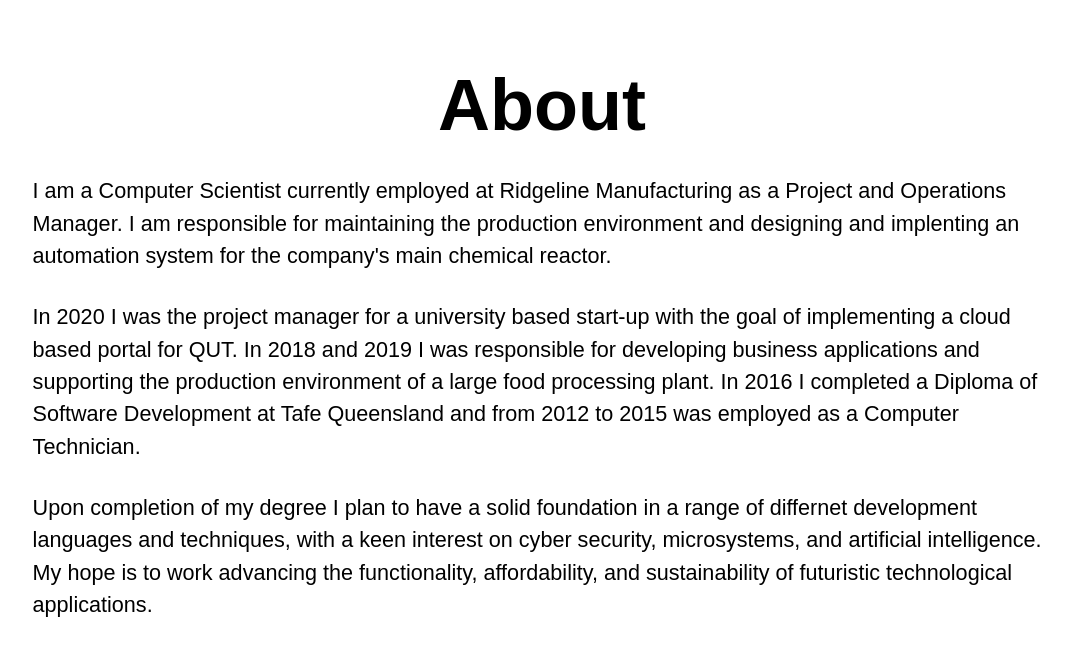
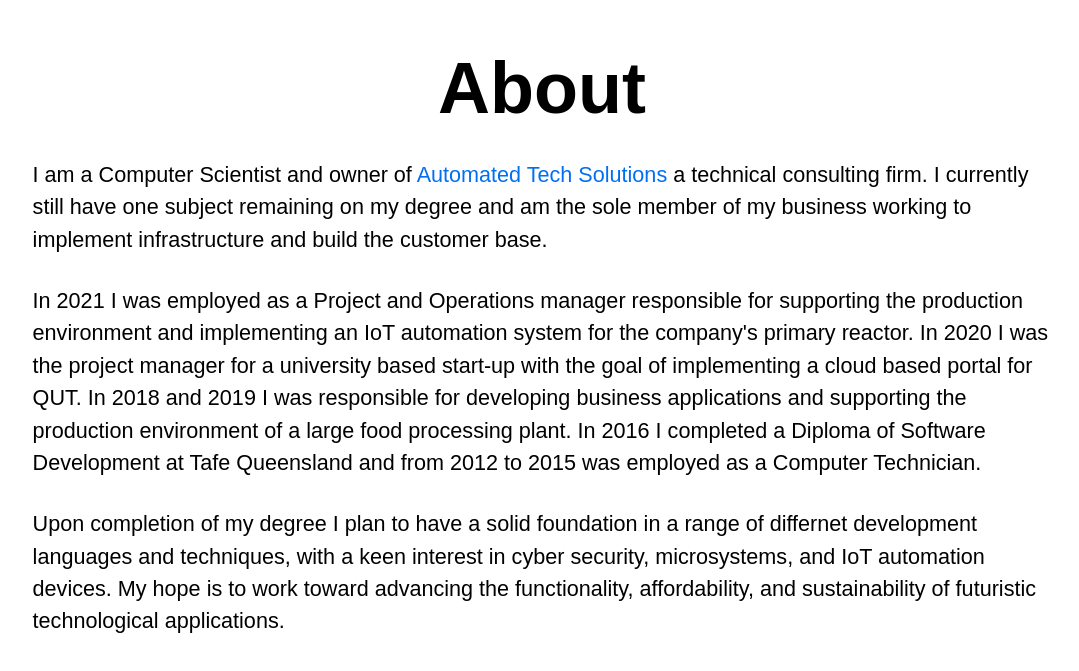
Before and after one commit to lreynolds188/Portfolio, a Next.js app: page /about in a window 1280 px wide. Shown: the part 179-850 px from the top of the page, without its empty margins (98-1177 px from the left). Built offline with nearby package versions, Linux system fonts and the light colour scheme.

Commit message:
Update about.js

```diff
--- a/pages/about.js
+++ b/pages/about.js
@@ -14,10 +14,13 @@ export default function Home() {
         <div>
         <br />
          <p className={styles.description}>
-            I am a Computer Scientist currently employed at Ridgeline Manufacturing as a Project and Operations Manager.
-            I am responsible for maintaining the production environment and designing and implenting an automation system for the company's main chemical reactor.
+            I am a Computer Scientist and owner of <a href="https://automatedtechnicalsolutions.com">Automated Tech Solutions</a> a technical consulting firm.
+            I currently still have one subject remaining on my degree and am the sole member of my business
+            working to implement infrastructure and build the customer base.
           </p><br /><br />
           <p className={styles.description}>
+            In 2021 I was employed as a Project and Operations manager responsible for supporting the production environment
+            and implementing an IoT automation system for the company's primary reactor.
             In 2020 I was the project manager for a university based start-up with the goal of implementing a cloud
             based portal for QUT. In 2018 and 2019 I was responsible for developing business applications and supporting
             the production environment of a large food processing plant. In 2016 I completed a Diploma of Software Development
@@ -25,8 +28,8 @@ export default function Home() {
           </p><br /><br />
           <p className={styles.description}>
             Upon completion of my degree I plan to have a solid foundation in a range of differnet development
-            languages and techniques, with a keen interest on cyber security, microsystems, and artificial intelligence.
-            My hope is to work advancing the functionality, affordability, and sustainability of futuristic technological applications.
+            languages and techniques, with a keen interest in cyber security, microsystems, and IoT automation devices.
+            My hope is to work toward advancing the functionality, affordability, and sustainability of futuristic technological applications.
           </p>
         </div>
       </main>
```
